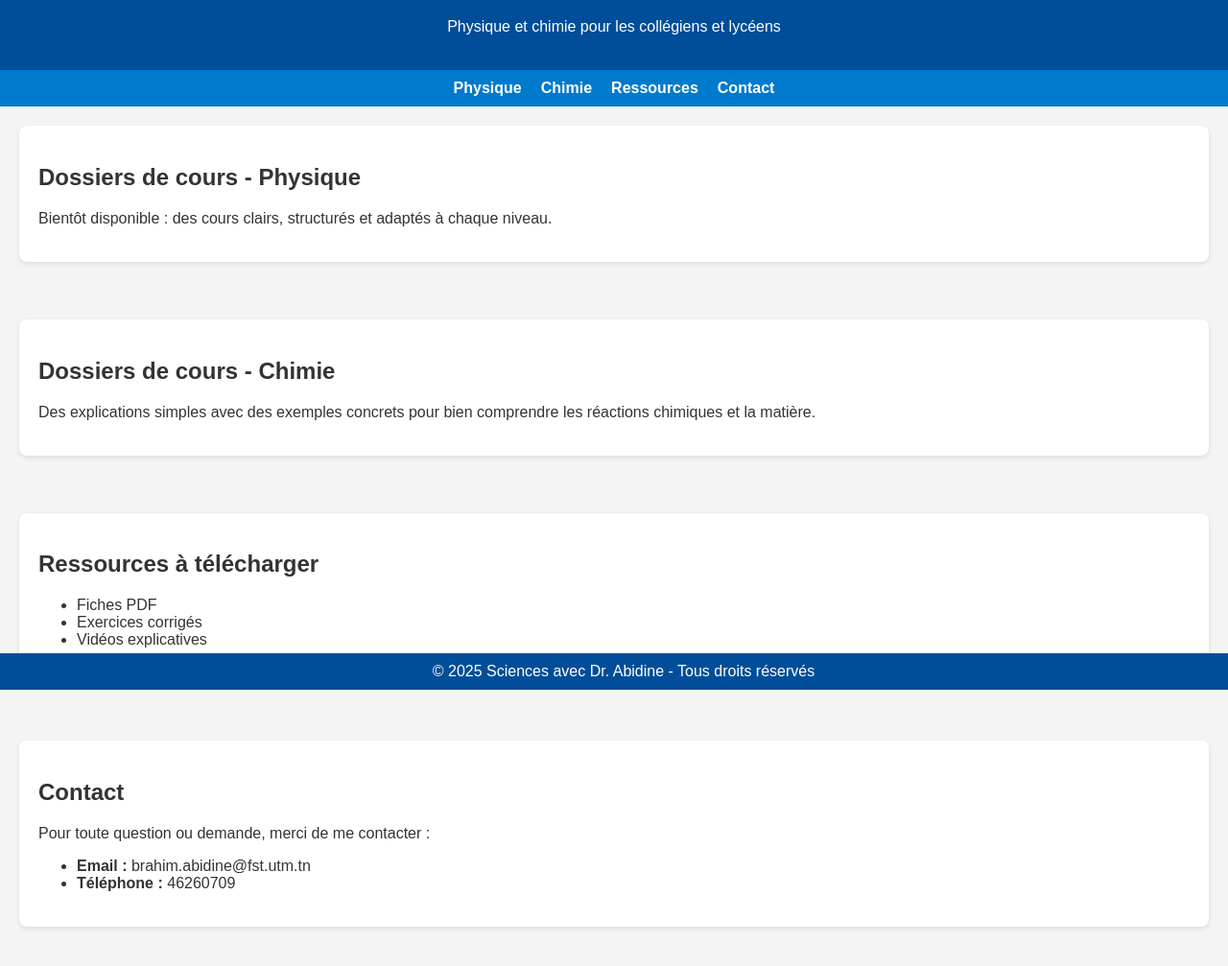
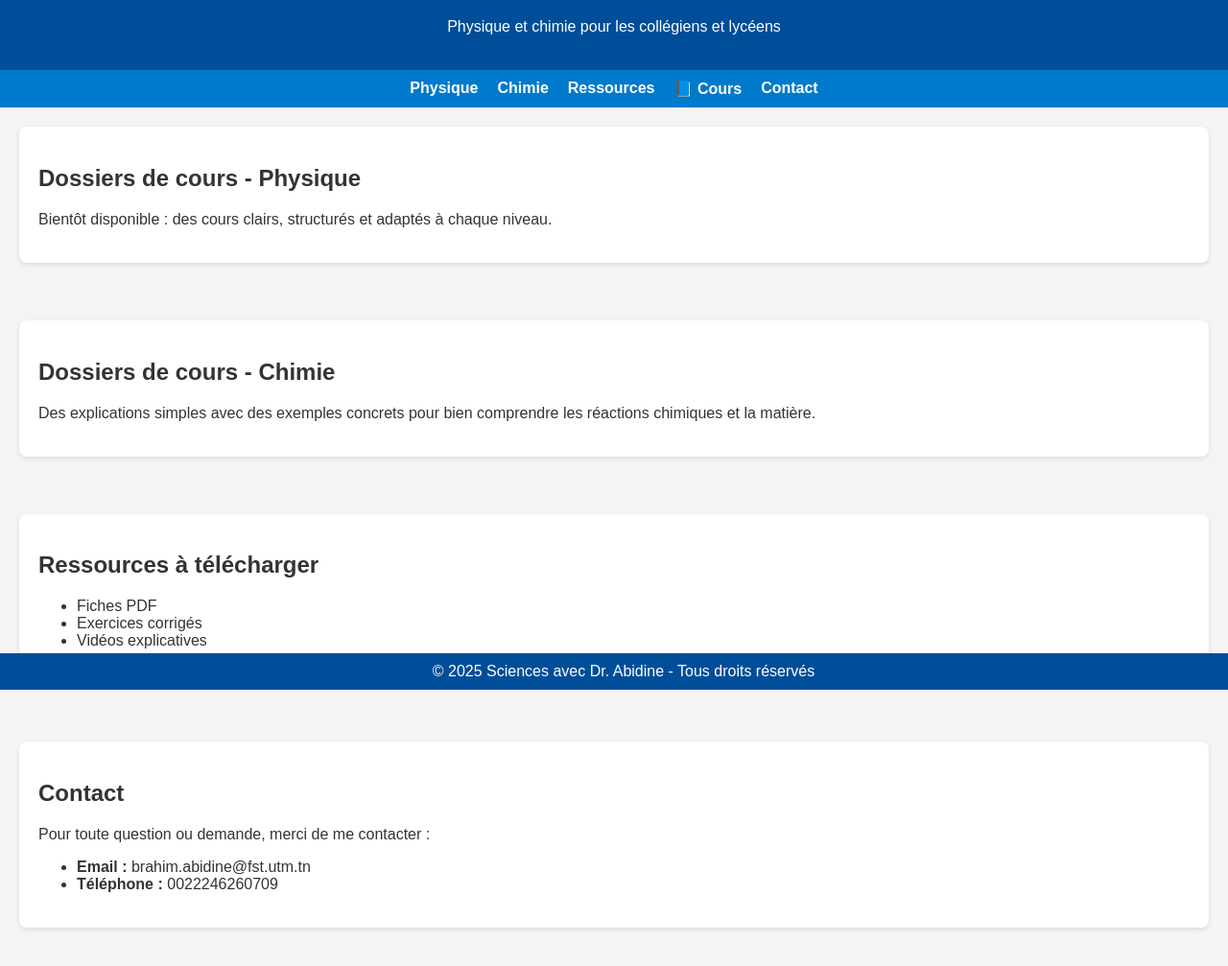
Before and after one commit to Brahimabidine/sciences---Dr---abidine, a plain HTML site: page index.html in a window 1280 px wide. Shown: the part 81-1088 px from the top of the page at 96% size. Drawn offline with Linux system fonts and the light colour scheme.

Commit message:
Update index.html

```diff
--- a/index.html
+++ b/index.html
@@ -62,6 +62,7 @@
     <a href="#physique">Physique</a>
     <a href="#chimie">Chimie</a>
     <a href="#ressources">Ressources</a>
+    <a href="cours.html">📘 Cours</a>
     <a href="#contact">Contact</a>
   </nav>
 
@@ -96,7 +97,7 @@
       <p>Pour toute question ou demande, merci de me contacter :</p>
       <ul>
         <li><strong>Email :</strong> brahim.abidine@fst.utm.tn</li>
-        <li><strong>Téléphone :</strong> 46260709</li>
+        <li><strong>Téléphone :</strong> 0022246260709</li>
       </ul>
     </div>
   </section>
```
